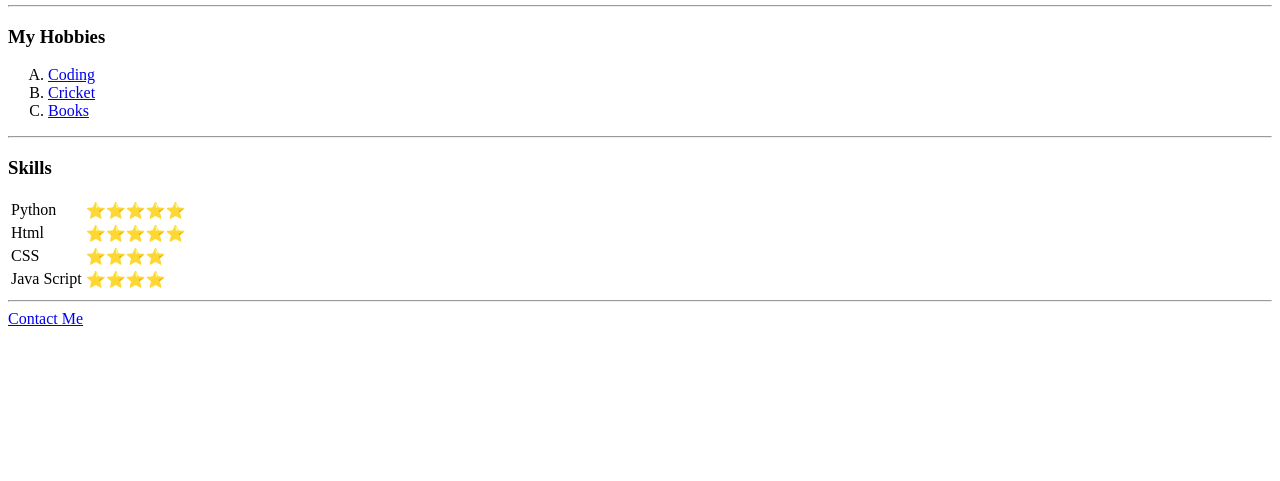
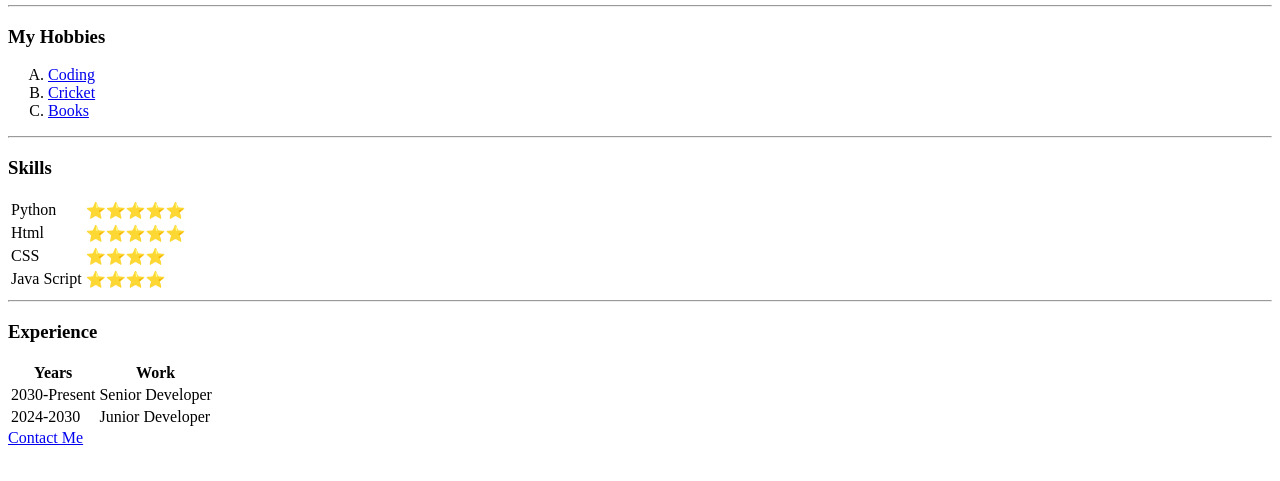
Before and after one commit to saran-3sr/cv, a plain HTML site: page index.html in a window 1280 px wide. Shown: the part 251-732 px from the top of the page. Drawn offline with Linux system fonts and the light colour scheme.

Commit message:
Add files via upload

```diff
--- a/index.html
+++ b/index.html
@@ -49,6 +49,27 @@
     </tr>
   </table>
   <hr>
+  <h3>Experience</h3>
+  <table>
+    <thead>
+      <tr>
+        <th>Years</th>
+        <th>Work</th>
+
+      </tr>
+      <tbody>
+        <tr>
+          <td>2030-Present</td>
+          <td>Senior Developer</td>
+
+        </tr>
+        <tr>
+          <td>2024-2030</td>
+          <td>Junior Developer</td>
+        </tr>
+      </tbody>
+    </thead>
+  </table>
   <a href="contact.html">Contact Me</a>
 
 
```
